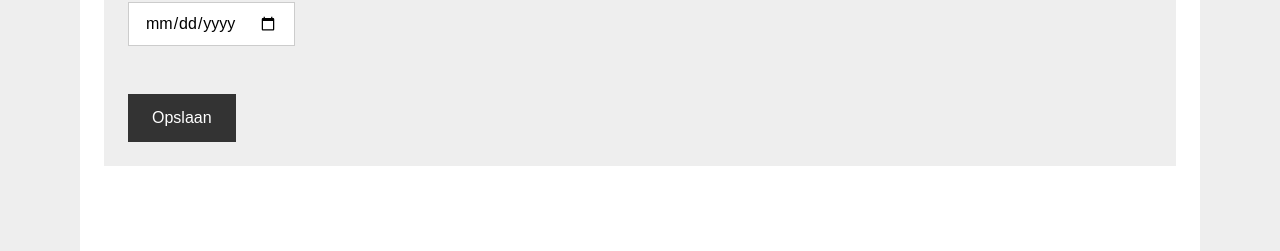
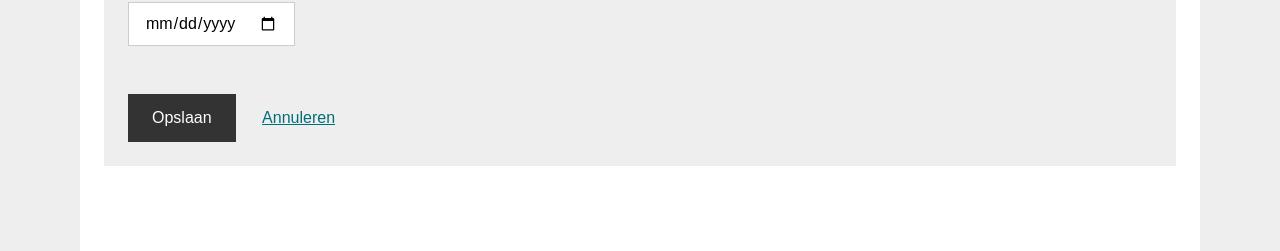
Before and after one commit to Algoritmeregister/pnb-sensoren, a Jekyll site: the page built from pages/activiteit-bewerken.html, in a window 1280 px wide. Shown: the part 1289-1540 px from the top of the page. Built offline with Jekyll 4.4.1, drawn with Linux system fonts in a browser that asks for light colours.

Commit message:
add "Annuleren" to form

```diff
--- a/pages/activiteit-bewerken.html
+++ b/pages/activiteit-bewerken.html
@@ -91,7 +91,8 @@ navGroup: /activiteiten
             <input type="date" class="text-body form-item-date p-x3 p-y1">
         </div>
         <div class="form-item p-4 color-bg-neutral-2">
-            <a href="#"" class=" btn text-body u-display-inline-block">Opslaan</a>
+            <a href="#" class="btn u-display-inline-block text-body m-r4">Opslaan</a>
+            <a href="#" class="text-link u-display-inline-block">Annuleren</a>
         </div>
     </form>
 </div>
```
